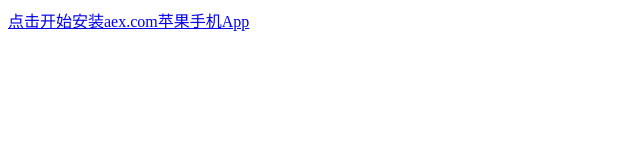
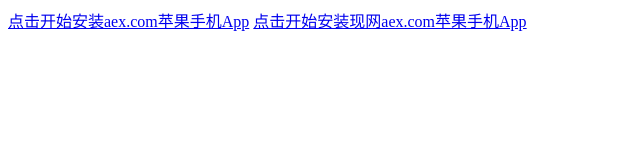
Before and after one commit to xtay315/aex, a plain HTML site: page ios/index.html in a window 1280 px wide. Shown: the whole page, without its empty margins (0-640 px from the left). Drawn offline with Linux system fonts and the light colour scheme.

Commit message:
Update index.html

```diff
--- a/ios/index.html
+++ b/ios/index.html
@@ -7,5 +7,6 @@
 </head>
 <body>
   <a href="itms-services://?action=download-manifest&url=https://xtay315.github.io/aex/ios/AEXIOSApp.plist">点击开始安装aex.com苹果手机App</a>
+  <a href="itms-services://?action=download-manifest&url=https://aex.static.btc38.com/page/app_store/AEXIOSApp.plist">点击开始安装现网aex.com苹果手机App</a>
 </body>
 </html>
```
